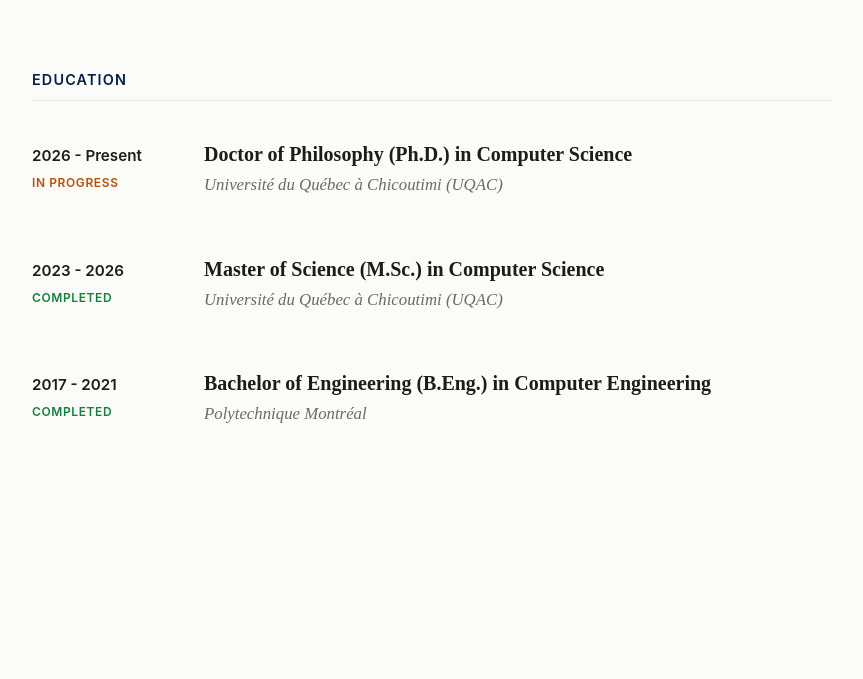
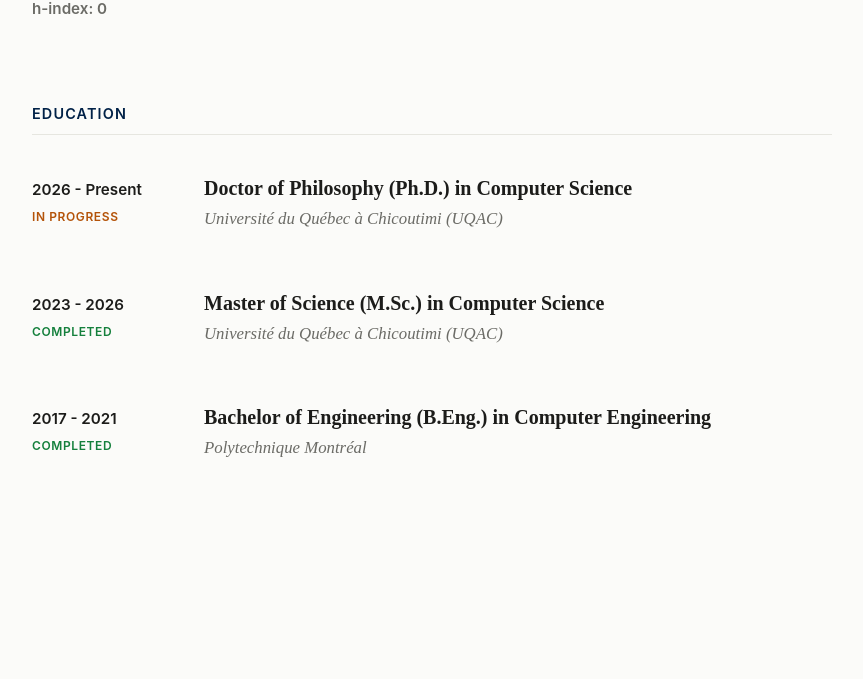
Before and after one commit to jeandecian/academic, a plain HTML site: page index.html in a window 1280 px wide. Shown: the part 199-878 px from the top of the page, without its empty margins (208-1071 px from the left). Before the commit the page ends 844 px from the top, so only its background shows below. Drawn offline with Linux system fonts and the light colour scheme; no server answers.

Commit message:
feat(index): add h-index display and fetch functionality

```diff
--- a/index.html
+++ b/index.html
@@ -50,6 +50,14 @@
         letter-spacing: -0.02em;
         color: var(--accent-color);
         margin-bottom: 0.5rem;
+      }
+
+      .academic-meta {
+        margin-bottom: 1.5rem;
+        font-family: var(--font-sans);
+        font-size: 0.95rem;
+        font-weight: 600;
+        color: var(--muted-text);
       }
 
       section {
@@ -150,6 +158,7 @@
     <main>
       <header>
         <h1>Jean Decian</h1>
+        <div class="academic-meta">h-index: <span id="h-index">—</span></div>
       </header>
       <section id="education">
         <h2>Education</h2>
@@ -197,5 +206,27 @@
         </div>
       </section>
     </main>
+    <script>
+      async function fetchHIndex() {
+        const openAlexAuthorId = "A5106568719";
+        const apiUrl = `https://api.openalex.org/authors/${openAlexAuthorId}`;
+
+        try {
+          const response = await fetch(apiUrl);
+          if (!response.ok) throw new Error("Network response was not ok");
+
+          const data = await response.json();
+          if (data.summary_stats && data.summary_stats.h_index !== undefined) {
+            document.getElementById("h-index").textContent =
+              data.summary_stats.h_index;
+          }
+        } catch (error) {
+          console.error("Error fetching academic metrics:", error);
+          document.getElementById("h-index").textContent = "0";
+        }
+      }
+
+      document.addEventListener("DOMContentLoaded", fetchHIndex);
+    </script>
   </body>
 </html>
```
